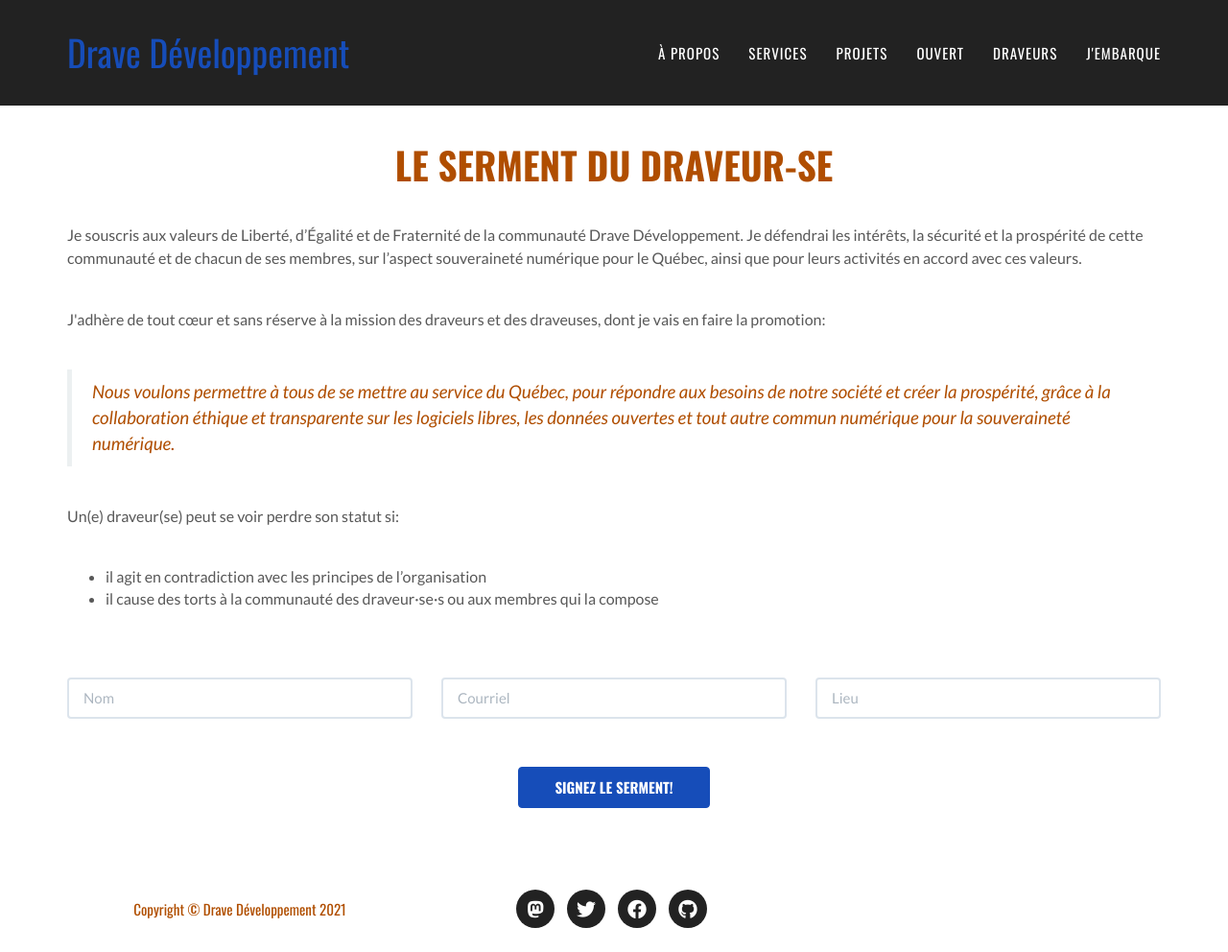
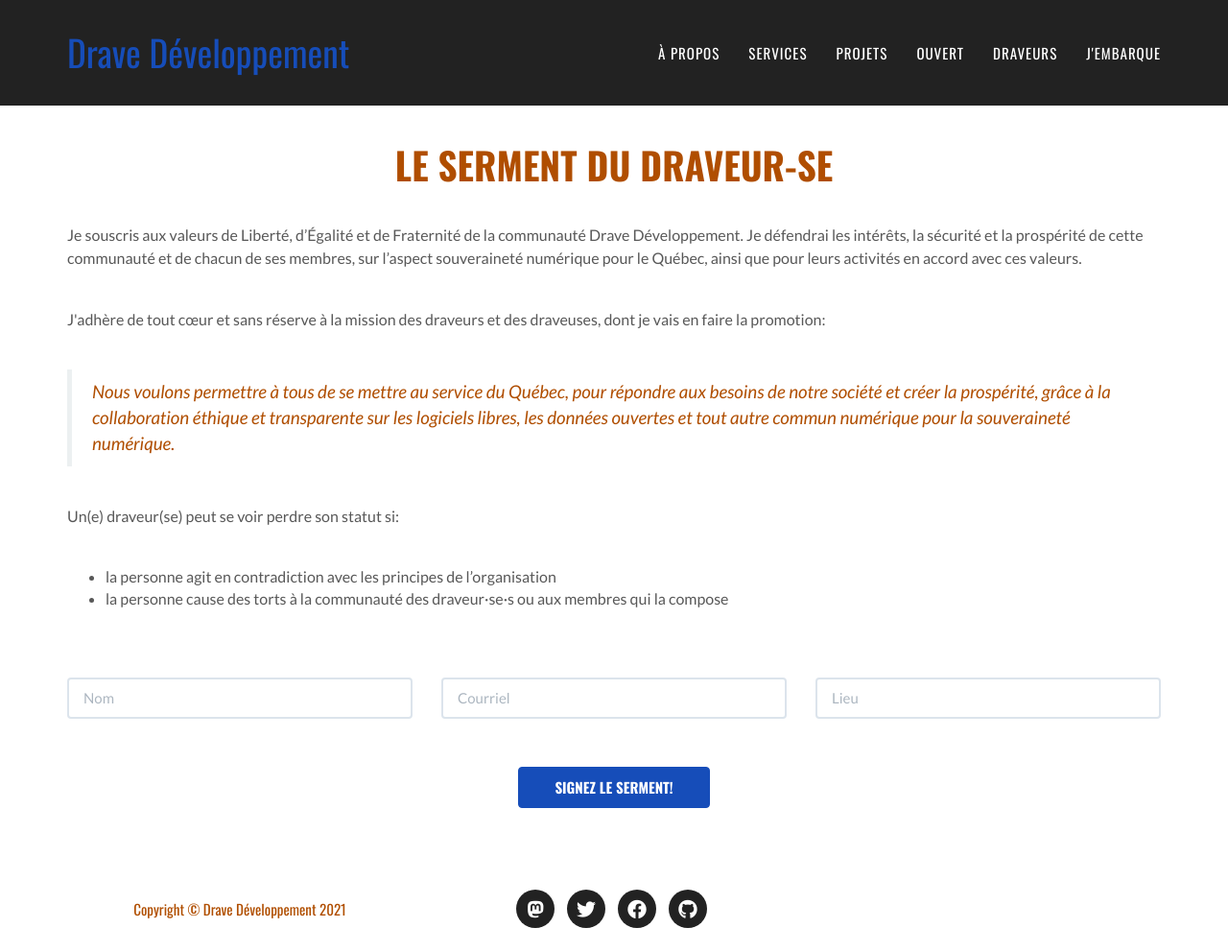
Before and after one commit to dravedev/serment, a Jekyll site: the page built from index.html, in a window 1280 px wide and 992 px high. Shown: the whole window at 96% size. Built offline with Jekyll 4.4.1, drawn with Linux system fonts in a browser that asks for light colours; a script that is not in the unit is left out.

Commit message:
enlève il

```diff
--- a/_data/serment.yml
+++ b/_data/serment.yml
@@ -7,7 +7,7 @@ text: [
   "<q>Nous voulons permettre à tous de se mettre au service du Québec, pour répondre aux besoins de notre société et créer la prospérité, grâce à la collaboration éthique et transparente sur les logiciels libres, les données ouvertes et tout autre commun numérique pour la souveraineté numérique.",
   "Un(e) draveur(se) peut se voir perdre son statut si: ",
   "<ul>",
-  "<li>il agit en contradiction avec les principes de l’organisation",
-  "<li>il cause des torts à la communauté des draveur·se·s ou aux membres qui la compose",
+  "<li>la personne agit en contradiction avec les principes de l’organisation",
+  "<li>la personne cause des torts à la communauté des draveur·se·s ou aux membres qui la compose",
   "</ul>"
 ]
```
